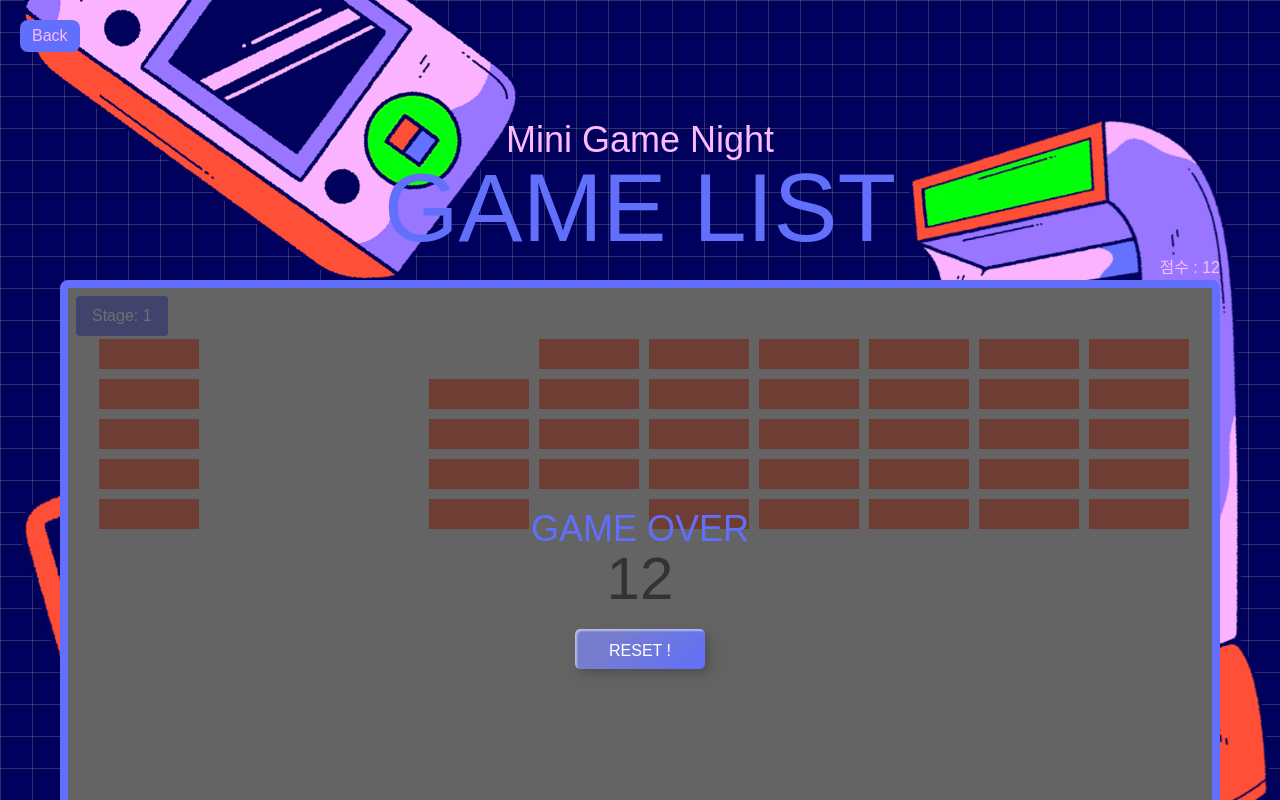
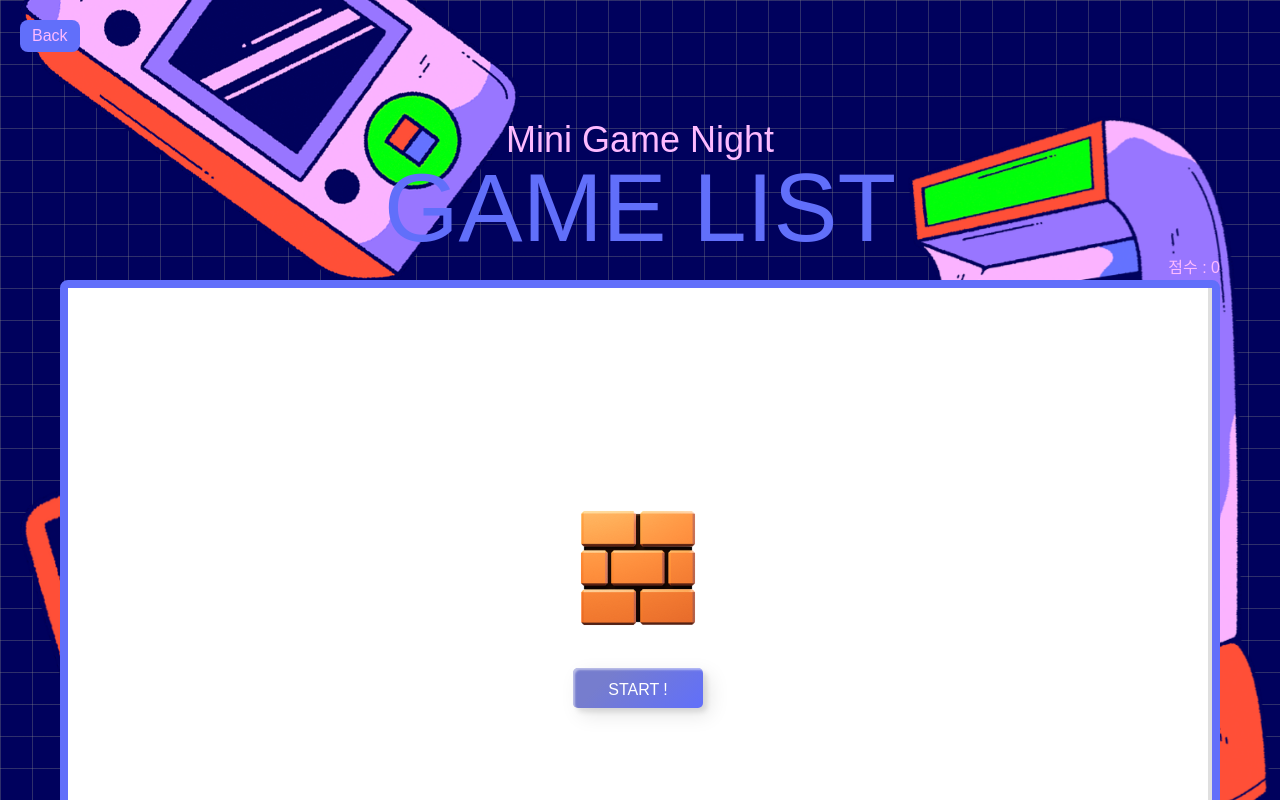
Before and after one commit to JinWan0823/game-project, a Next.js app: page /brickgame in a window 1280 px wide. Shown: the top 800 px of the page. Built offline with nearby package versions, Linux system fonts and the light colour scheme; a web font is replaced by a local one.

Commit message:
⚡️ 게임 커버 추가 , 볼 위치 수정

```diff
--- a/src/_components/brickgame/BrickGameBoard.tsx
+++ b/src/_components/brickgame/BrickGameBoard.tsx
@@ -16,7 +16,7 @@ export default function BrickGameBoard({
   const [isGameOver, setIsGameOver] = useState(false);
   const [stage, setStage] = useState(1);
 
-  const ballRef = useRef({ x: 250, y: 250, dx: 6, dy: -6, radius: 10 });
+  const ballRef = useRef({ x: 450, y: 450, dx: 6, dy: -6, radius: 10 });
   const paddleRef = useRef({ width: 100, height: 10, x: 200, y: 590 });
 
   // 벽돌 설정
@@ -110,6 +110,9 @@ export default function BrickGameBoard({
     if (newY + ball.radius > canvasRef.current!.height) {
       setIsGameOver(true);
       handleGameFinish();
+
+      ballRef.current.radius = 0;
+
       return;
     }
 
@@ -196,8 +199,8 @@ export default function BrickGameBoard({
   useEffect(() => {
     bricksRef.current = generateBricks();
     ballRef.current = {
-      x: 250,
-      y: 250,
+      x: 450,
+      y: 450,
       dx: 6 + stage, // 스테이지 증가에 따라 속도 증가
       dy: -(6 + stage),
       radius: 10,
--- /dev/null
+++ b/src/_components/brickgame/BrickGameCover.tsx
@@ -0,0 +1,26 @@
+import Image from 'next/image';
+
+interface BrickGameCoverProps {
+  handleGameStart: () => void;
+}
+
+export default function BrickGameCover({
+  handleGameStart,
+}: BrickGameCoverProps) {
+  return (
+    <div className="z-[9999999] bg-[#fff] w-[1140px] h-[600px] flex justify-center items-center bg-[#333333b5] top-0 left-0">
+      <div className="img-box text-center">
+        <Image
+          src="/brick.png"
+          alt="apple img"
+          width={200}
+          height={200}
+          priority
+        />
+        <button type="button" className="btn-13" onClick={handleGameStart}>
+          START !
+        </button>
+      </div>
+    </div>
+  );
+}
--- a/src/app/(route)/brickgame/page.tsx
+++ b/src/app/(route)/brickgame/page.tsx
@@ -2,6 +2,7 @@
 import { useState } from 'react';
 
 import BrickGameBoard from '@/_components/brickgame/BrickGameBoard';
+import BrickGameCover from '@/_components/brickgame/BrickGameCover';
 import BrickGameFinish from '@/_components/brickgame/BrickGameFinish';
 import CommonBg from '@/_components/common/CommonBg';
 import TitleWrap from '@/_components/common/TitleWrap';
@@ -9,7 +10,7 @@ import TitleWrap from '@/_components/common/TitleWrap';
 export default function BrickGame() {
   const [score, setScore] = useState(0);
   const [gameFinish, setGameFinish] = useState(false);
-  const [resetGame, SetResetGame] = useState(false);
+  const [gameStart, setGameStart] = useState(true);
 
   const handleGameFinish = () => {
     setGameFinish(true);
@@ -23,8 +24,12 @@ export default function BrickGame() {
 
   const handleGameReset = () => {
     setGameFinish(false);
+    setGameStart(true);
     setScore(0);
-    SetResetGame((prev) => !prev);
+  };
+
+  const handleGameStart = () => {
+    setGameStart(false);
   };
 
   return (
@@ -35,10 +40,14 @@ export default function BrickGame() {
           <span className="ml-[10px]">점수 : {score}</span>
         </p>
         <div className="w-[1160px]  bg-[#dfdfdf] rounded-lg border-8 border-[--pointcolor] relative">
-          <BrickGameBoard
-            setScore={setScore}
-            handleGameFinish={handleGameFinish}
-          />
+          {gameStart ? (
+            <BrickGameCover handleGameStart={handleGameStart} />
+          ) : (
+            <BrickGameBoard
+              setScore={setScore}
+              handleGameFinish={handleGameFinish}
+            />
+          )}
           {gameFinish && (
             <BrickGameFinish score={score} handleGameReset={handleGameReset} />
           )}
```
Also changed, not shown: public/Brick Game.png (added), public/brick.png (added).
